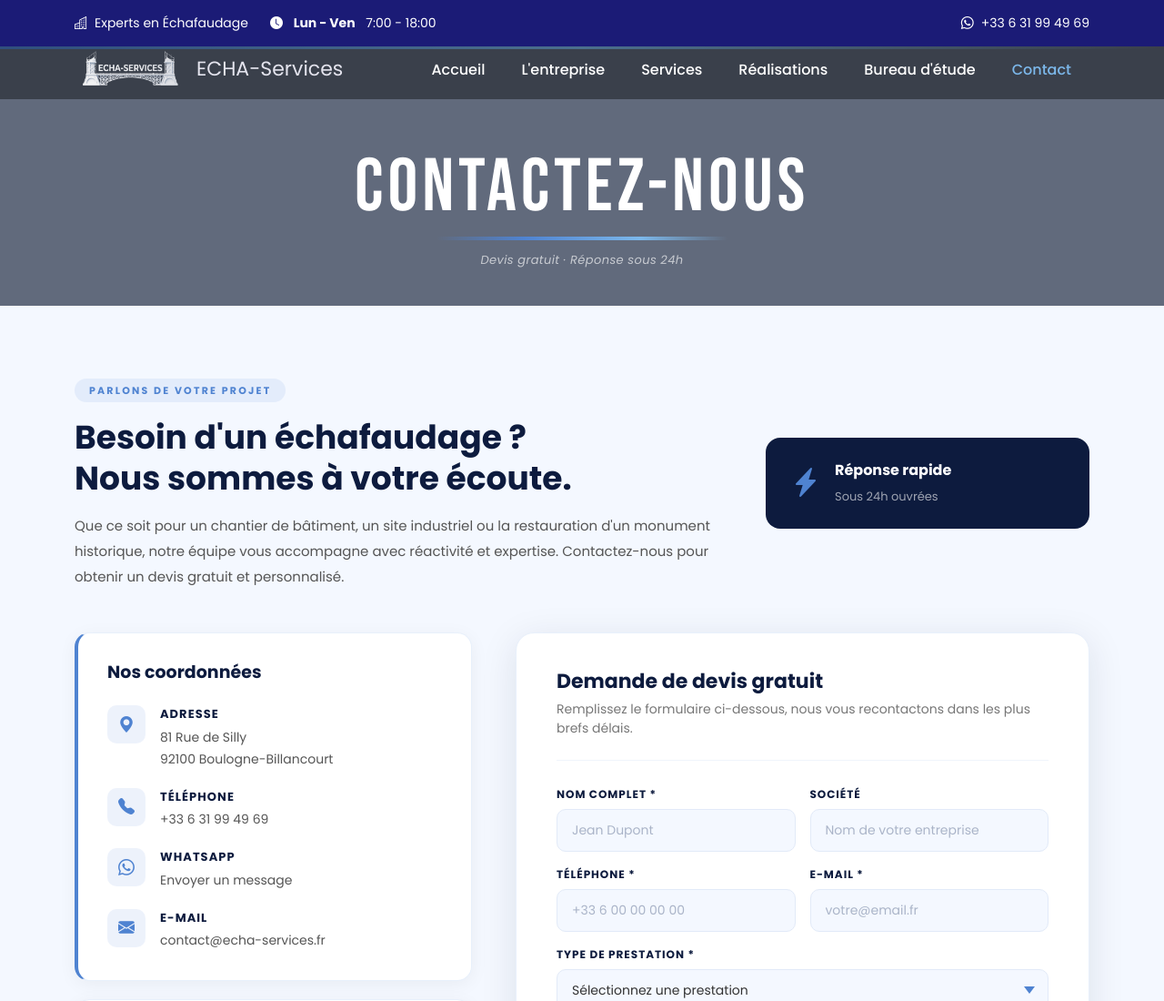
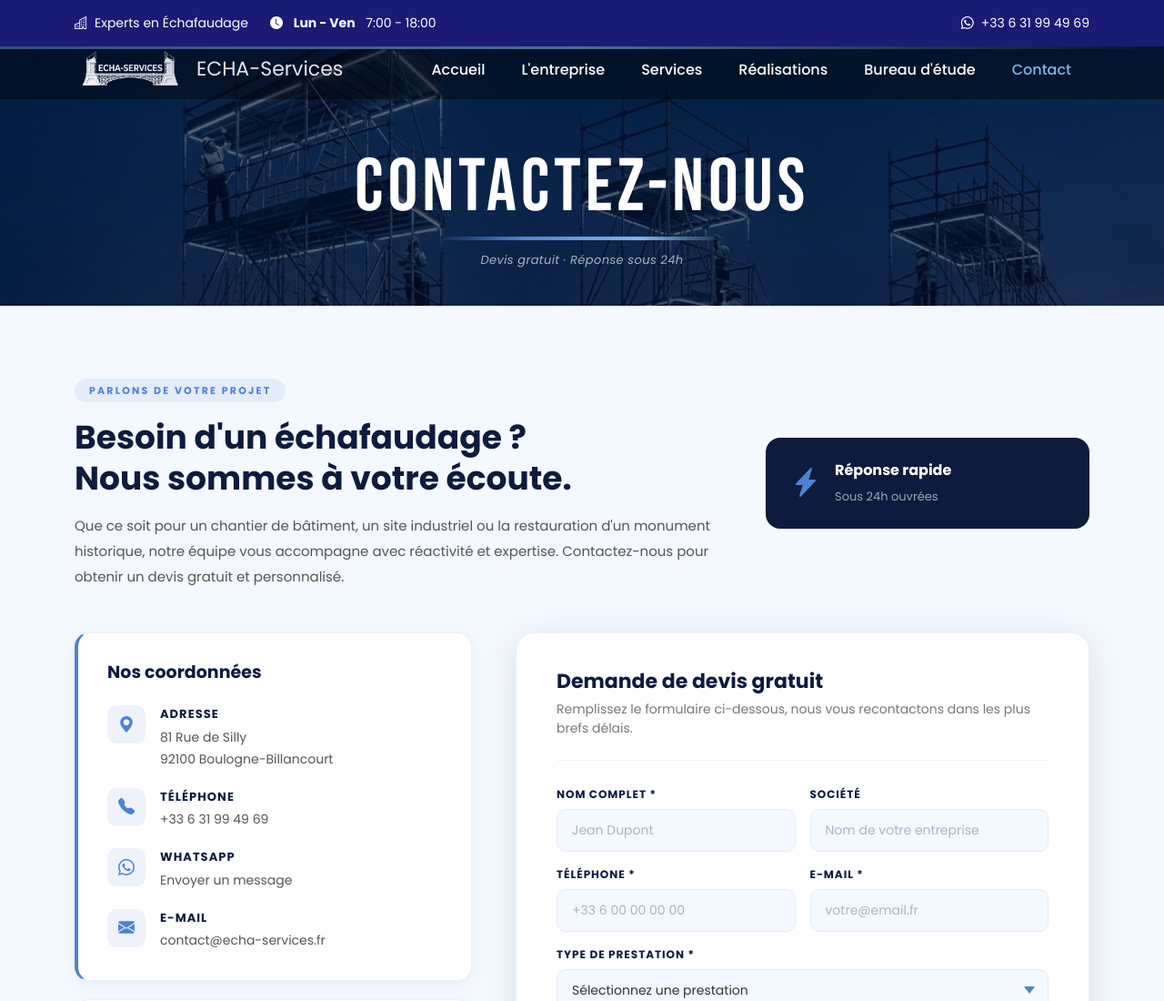
Before and after one commit to OKRAIEM/ECHA_Services, a plain HTML site: page contact.html in a window 1280 px wide. Shown: the top 1100 px of the page at 91% size. Drawn offline with nearby package versions, Linux system fonts and the light colour scheme; the site is published under a folder, as on GitHub Pages, so addresses that start at the root find nothing.

Commit message:
fix chemins images CSS pour  Github

```diff
--- a/css/bureau-etude.css
+++ b/css/bureau-etude.css
@@ -9,7 +9,7 @@
    BANNER
 ======================================= */
 .banner-section {
-    background-image: url('/ImagesPNS/Banner2.jfif');
+    background-image: url('../ImagesPNS/Banner2.jfif');
     background-repeat: no-repeat;
     background-position: center 20%;
     background-size: cover;
--- a/css/contact.css
+++ b/css/contact.css
@@ -10,7 +10,7 @@
    BANNER — contact.html uniquement
 ======================================= */
 .banner-section {
-    background-image: url('/ImagesPNS/Banner2.jfif');
+    background-image: url('../ImagesPNS/Banner2.jfif');
     background-repeat: no-repeat;
     background-position: center 20%;
     background-size: cover;
--- a/css/entreprise.css
+++ b/css/entreprise.css
@@ -599,7 +599,7 @@
    BANNER — entreprise.html uniquement
 ======================================= */
 .banner-section {
-    background-image: url('/ImagesPNS/Banner2.jfif');
+    background-image: url('../ImagesPNS/Banner2.jfif');
     background-repeat: no-repeat;
     background-position: center 20%;
     background-size: cover;
--- a/css/realisations.css
+++ b/css/realisations.css
@@ -9,7 +9,7 @@
    BANNER
 ======================================= */
 .banner-section {
-    background-image: url('/ImagesPNS/Banner2.jfif');
+    background-image: url('../ImagesPNS/Banner2.jfif');
     background-repeat: no-repeat;
     background-position: center 20%;
     background-size: cover;
--- a/css/services.css
+++ b/css/services.css
@@ -8,7 +8,7 @@
    BANNER
 ======================================= */
 .banner-section {
-    background-image: url('/ImagesPNS/Banner2.jfif');
+    background-image: url('../ImagesPNS/Banner2.jfif');
     background-repeat: no-repeat;
     background-position: center 20%;
     background-size: cover;
--- a/css/tooplate-clean-work.css
+++ b/css/tooplate-clean-work.css
@@ -1414,7 +1414,7 @@ strong {
   BANNER (autres pages)
 -----------------------------------------*/
 .banner-section {
-  background-image: url('/ImagesPNS/Banner2.jfif');
+  background-image: url('../ImagesPNS/Banner2.jfif');
   background-repeat: no-repeat;
   /* On force l'image à se caler sur le haut ou le centre pour voir les structures */
   background-position: center 20%;
```
